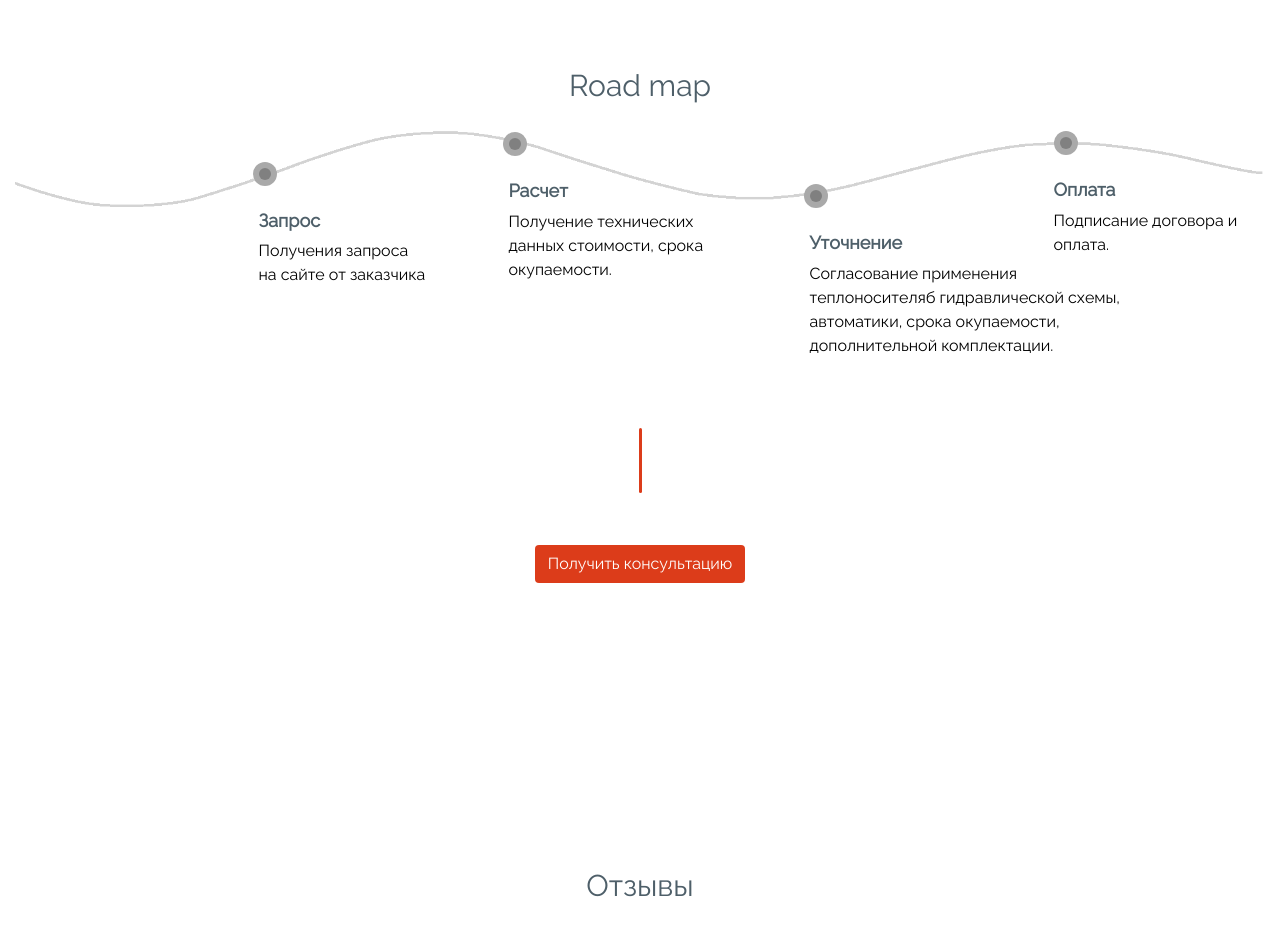
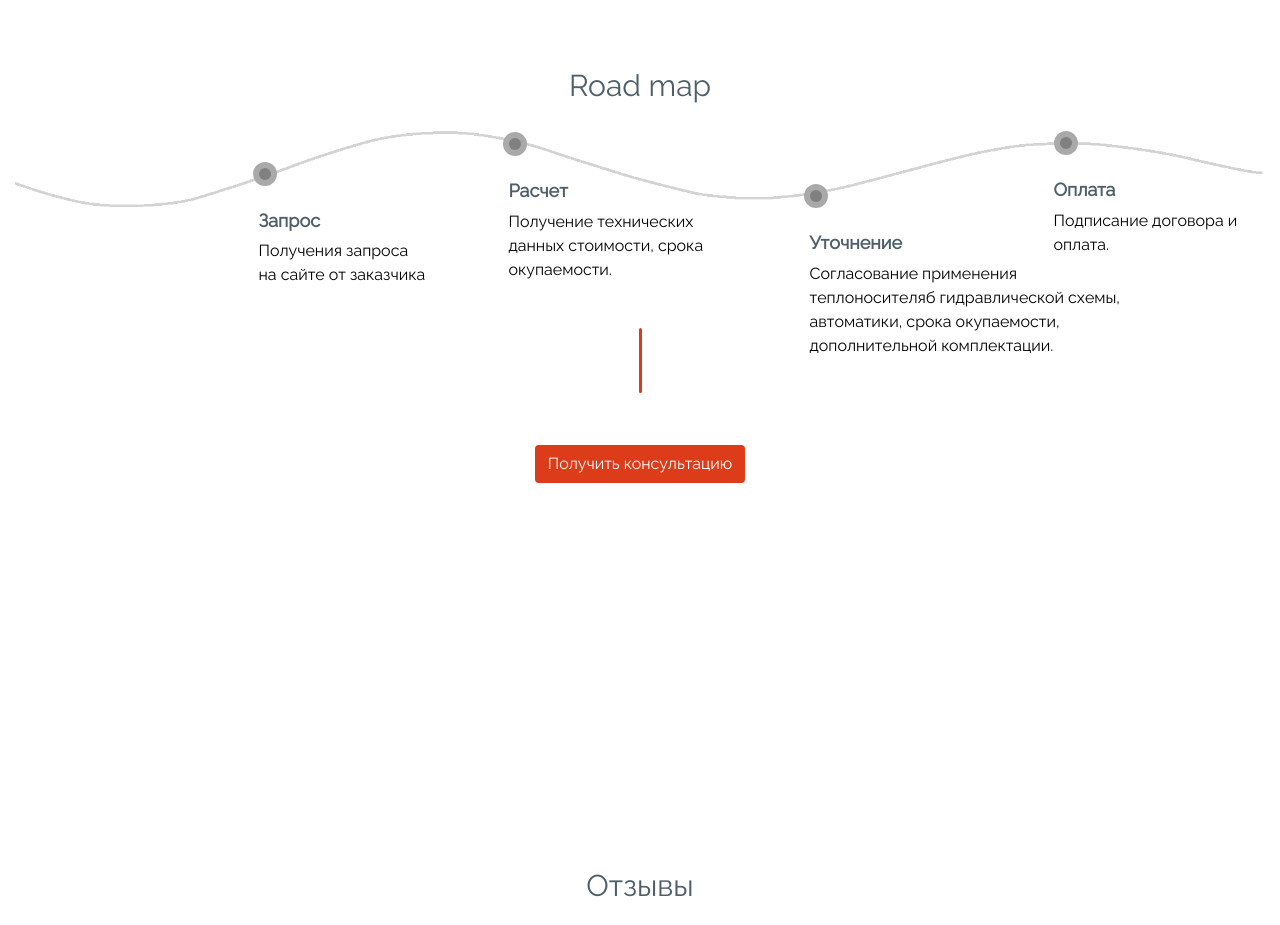
Before and after one commit to MaximLogvinov/MaximLogvinov.github.io, a plain HTML site: page index.html in a window 1280 px wide. Shown: the part 4940-5865 px from the top of the page. Drawn offline with nearby package versions, Linux system fonts and the light colour scheme.

Commit message:
fix road map

```diff
--- a/index.html
+++ b/index.html
@@ -725,7 +725,7 @@
     <h2 class="info-heading text-center mb-4">
         Road map
     </h2>
-    <div class="d-none d-lg-block" style="height: 300px">
+    <div class="d-none d-lg-block" style="height: 200px">
         <div style="background-color: lightgray; position: relative;">
             <img src="img/line.png" style="width: 100%!important; position: relative; z-index: 2;" alt="road map">
             <div class="first-section-bg"></div>
```
